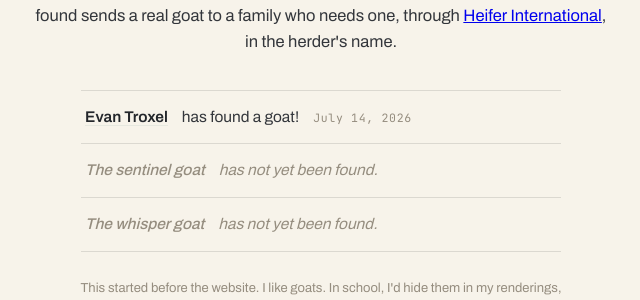
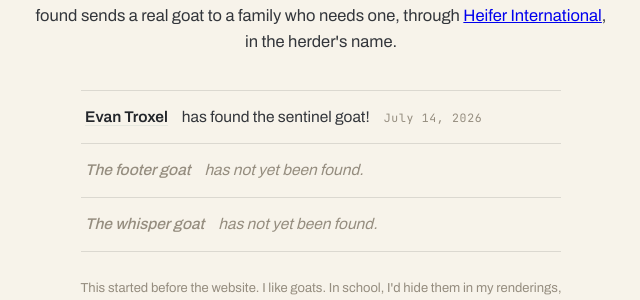
Before and after one commit to archikaos/archikaos, a Jekyll site: the page goatherd/index.html, which Jekyll copies as it is, in a window 1280 px wide. Shown: the part 364-664 px from the top of the page, without its empty margins (319-959 px from the left). Built offline with Jekyll 4.4.1, drawn with Linux system fonts in a browser that asks for light colours.

Commit message:
Herder board: Evan found the sentinel goat

```diff
--- a/goatherd/index.html
+++ b/goatherd/index.html
@@ -75,8 +75,8 @@
   <h1><span class="strike">Leader Board</span><span class="h1-real">Herder Board</span></h1>
   <p>Three goats live wild on this site today, and one has been found. Every goat found sends a real goat to a family who needs one, through <a href="https://www.heifer.org/gift-catalog" target="_blank" rel="noopener">Heifer International</a>, in the herder's name.</p>
   <ol class="register">
-    <li><span class="who"><a href="https://www.linkedin.com/in/evantroxel/" target="_blank" rel="noopener">Evan Troxel</a></span> has found a goat! <span class="date">July 14, 2026</span></li>
-    <li class="open"><span class="who">The sentinel goat</span> has not yet been found.</li>
+    <li><span class="who"><a href="https://www.linkedin.com/in/evantroxel/" target="_blank" rel="noopener">Evan Troxel</a></span> has found the sentinel goat! <span class="date">July 14, 2026</span></li>
+    <li class="open"><span class="who">The footer goat</span> has not yet been found.</li>
     <li class="open"><span class="who">The whisper goat</span> has not yet been found.</li>
   </ol>
   <p class="note">This started before the website. I like goats. In school, I'd hide them in my renderings, tucked into a corner of a competition board or a design review drawing. A small reward for whoever was looking closely enough.</p>
```
